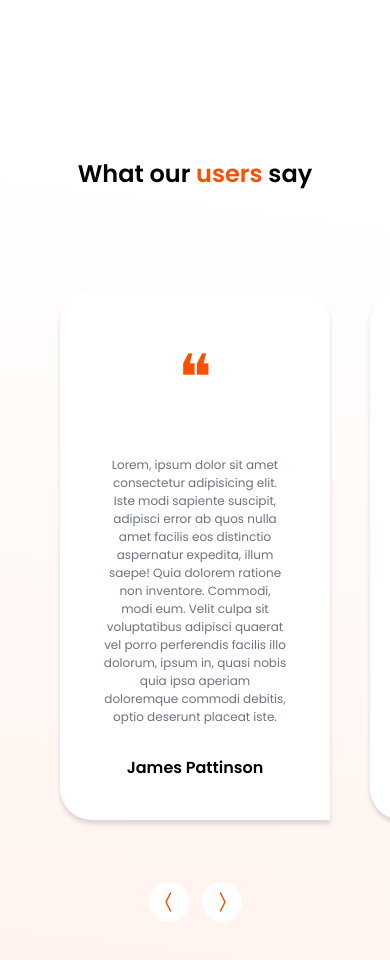
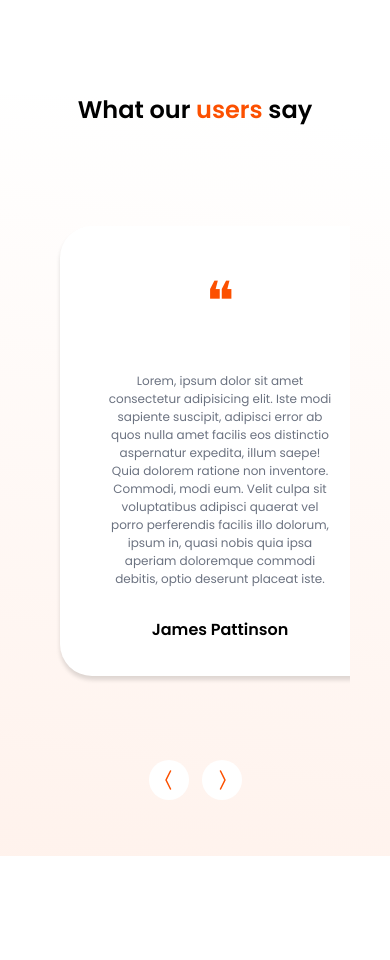
Before and after one commit to Tolutoon/baddhia, a React (Vite) app: page / in a window 390 px wide. Shown: the part 4305-5265 px from the top of the page. After the commit the page ends 5161 px from the top, so only its background shows below. Built offline with nearby package versions, Linux system fonts and the light colour scheme.

Commit message:
in progress

```diff
--- a/package.json
+++ b/package.json
@@ -13,7 +13,8 @@
     "react": "^18.2.0",
     "react-dom": "^18.2.0",
     "react-icons": "^4.11.0",
-    "react-router-dom": "^6.16.0"
+    "react-router-dom": "^6.16.0",
+    "swiper": "^10.3.1"
   },
   "devDependencies": {
     "@types/react": "^18.2.15",
--- a/src/components/CardBenefits.jsx
+++ b/src/components/CardBenefits.jsx
@@ -70,11 +70,11 @@ function CardBenefits() {
           <img className="h-[400px] w-[323px]" src={connectImage} alt="" />
         </div>
         <div className="flex flex-col gap-[24px]">
-          <h2 className="text-5xl xl:text-right text-left font-semibold">
+          <h2 className="text-4xl xl:text-5xl xl:text-right text-left font-semibold">
             Shop <span className="text-baddhia-orange">&</span> <br /> Exchange
             Gifts
           </h2>
-          <p className="xl:text-right text-left m-w-[460px]">
+          <p className="xl:text-right text-left m-w-[460px] text-gray-500">
             Tired of meeting people who don’t get your sense <br /> of humor?
             Your passion for collecting rubber ducks? Your love <br /> of puns?
             Well, with Baddhia, you can finally meet someone <br />
--- a/src/components/CardSlider.jsx
+++ b/src/components/CardSlider.jsx
@@ -1,19 +1,62 @@
 import React from "react";
+import { Swiper, SwiperSlide } from "swiper/react";
+import "swiper/css";
 import { BsChevronCompactLeft, BsChevronCompactRight } from "react-icons/bs";
 import Data from "../Data";
 
 function CardSlider() {
   return (
-    <div className="h-fit pt-20 relative xl:my-10 my-5 py-20 max-w-[100vw] xl:hidden flex flex-row duration-500">
-      {Data.map((elem) => {
-        const { id, description, name } = elem;
+    <div className="overflow-hidden">
+      <Swiper
+        spaceBetween={50}
+        slidesPerView={1}
+        onSlideChange={() => console.log("slide change")}
+        onSwiper={(swiper) => console.log(swiper)}
+      >
+        {Data.map((slide) => (
+          <SwiperSlide key={slide.id}>
+            <div className="h-fit pt-20 relative xl:my-10 my-5 py-20  xl:hidden flex flex-row duration-500">
+              {Data.map((item) => {
+                const { id, description, name } = item;
+                return (
+                  <div
+                    className={`card flex flex-col gap-[30px] w-[320px] h-[450px] py-10 px-5 mb-20 justify-center mx-5 items-center flex-shrink-0 bg-white`}
+                    key={id}
+                  >
+                    <span className="text-[54px] text-baddhia-orange">❝</span>
+                    <p className="text-[12px] text-gray-500 text-center w-[80%]">
+                      {description}
+                    </p>
+                    <h3 className="font-semibold">{name}</h3>
+                  </div>
+                );
+              })}
+            </div>
+          </SwiperSlide>
+        ))}
+        <div className="flex">
+          <div className="absolute -translate-x-0 translate-y-[-50%] left-[35%] bottom-[5%] p-2 text-2xl cursor-pointer rounded-full text-baddhia-orange bg-white">
+            <BsChevronCompactLeft size={24} />
+          </div>
+          <div className="absolute -translate-x-0 translate-y-[-50%] p-2 right-[35%] bottom-[5%] text-2xl cursor-pointer rounded-full text-baddhia-orange bg-white">
+            <BsChevronCompactRight size={24} />
+          </div>
+        </div>
+      </Swiper>
+    </div>
+  );
+
+  {
+    /*<div className="h-fit pt-20 relative xl:my-10 my-5 py-20  xl:hidden flex flex-row duration-500">
+      {Data.map((item) => {
+        const { id, description, name } = item;
         return (
           <div
-            className="card flex flex-col gap-[30px] w-fit h-fit py-10 px-5 mb-20 justify-center mx-5 items-center flex-shrink-0 bg-white"
+            className={`card flex flex-col gap-[30px] w-[320px] h-[450px] py-10 px-5 mb-20 justify-center mx-5 items-center flex-shrink-0 bg-white`}
             key={id}
           >
-            <span className="text-[64px] text-baddhia-orange">❝</span>
-            <p className="text-[12px] w-[80%] text-gray-500 text-center">
+            <span className="text-[54px] text-baddhia-orange">❝</span>
+            <p className="text-[12px] text-gray-500 text-center w-[80%]">
               {description}
             </p>
             <h3 className="font-semibold">{name}</h3>
@@ -21,15 +64,15 @@ function CardSlider() {
         );
       })}
       <div className="flex">
-        <div className="absolute -translate-x-0 translate-y-[-50%] left-[35%] bottom-[5%] p-2 md:hidden flex text-2xl cursor-pointer rounded-full text-baddhia-orange bg-white">
+        <div className="absolute -translate-x-0 translate-y-[-50%] left-[35%] bottom-[5%] p-2 text-2xl cursor-pointer rounded-full text-baddhia-orange bg-white">
           <BsChevronCompactLeft size={24} />
         </div>
-        <div className="absolute -translate-x-0 translate-y-[-50%] p-2 right-[35%] bottom-[5%] md:hidden flex text-2xl cursor-pointer rounded-full text-baddhia-orange bg-white">
-          <BsChevronCompactRight size={24} />
+        <div className="absolute -translate-x-0 translate-y-[-50%] p-2 right-[35%] bottom-[5%] text-2xl cursor-pointer rounded-full text-baddhia-orange bg-white">
+          <BsChevronCompactRight  size={24} />
         </div>
       </div>
-    </div>
-  );
+    </div>*/
+  }
 }
 
 export default CardSlider;
--- a/src/components/Testimonials.jsx
+++ b/src/components/Testimonials.jsx
@@ -4,8 +4,8 @@ import CardSlider from "./CardSlider";
 
 function Testimonials() {
   return (
-    <section className="testimonal-backDrop px-10">
-      <div className="flex flex-col justify-center w-full xl:items-center">
+    <section className="testimonal-backDrop px-10 w-full">
+      <div className="flex flex-col justify-center xl:items-center">
         <h2 className="xl:text-3xl text-2xl font-semibold mx-auto xl:mb-20">
           What our <span className="text-baddhia-orange">users</span> say
         </h2>
@@ -14,7 +14,7 @@ function Testimonials() {
             const { id, description, name } = elem;
             return (
               <div
-                className="card flex flex-col gap-[32px] w-[350px] h-fit py-10 px-5 mb-10 justify-center mx-5 items-center flex-shrink-0 bg-white"
+                className="card flex flex-col gap-[32px] w-[330px] h-fit py-10 px-5 mb-10 justify-center mx-5 items-center flex-shrink-0 bg-white"
                 key={id}
               >
                 <span className="text-[64px] text-baddhia-orange">❝</span>
--- a/src/pages/Home.jsx
+++ b/src/pages/Home.jsx
@@ -9,7 +9,7 @@ import Testimonials from '../components/Testimonials';
 
 function Home() {
   return (
-    <main className='max-w-[1920px] mx-auto transition overflow-hidden'>
+    <main className='max-w-[1920px] mx-auto transition'>
         <Header />
         <Hero />
         <FindMatch />
```
Also changed, not shown: 1 other file (tests, documents, lock files or other folders).
